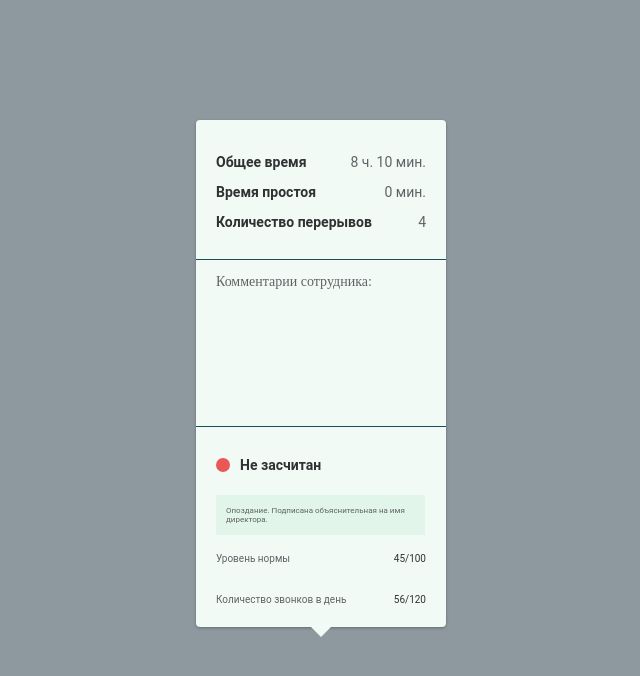
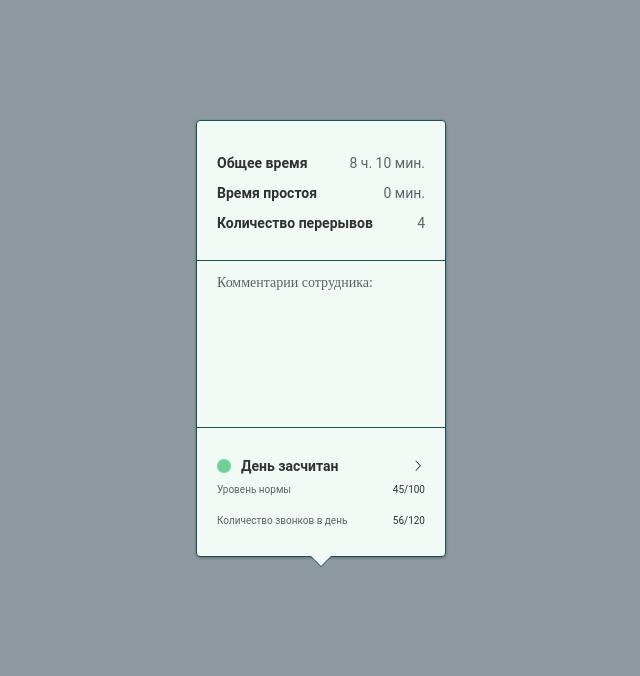
Before and after one commit to Zasetsky/day-statistics-popup-window, a Vue app: page / in a window 1280 px wide. Shown: the top 676 px of the page, without its empty margins (319-959 px from the left). Built offline with nearby package versions, Linux system fonts and the light colour scheme.

Commit message:
footer status select window

```diff
--- a/src/components/Footer.vue
+++ /dev/null
@@ -1,139 +0,0 @@
-<template>
-  <div class="footer">
-    <p class="footer__status">
-      <span
-        :style="{ backgroundColor: statusColor }"
-        class="status-circle"
-      ></span>
-      {{ statusText }}
-    </p>
-    <p class="footer__comment" v-if="status && status.comment">
-      {{ status.comment }}
-    </p>
-    <div
-      class="footer__extra-info"
-      v-if="status && status.dayStatus === 'danger'"
-    >
-      <p class="footer__extra-info__item">
-        Уровень нормы
-        <span>{{ user.normLevel.val }}/{{ user.normLevel.max }}</span>
-      </p>
-      <p class="footer__extra-info__item">
-        Количество звонков в день
-        <span>{{ user.callsCount.val }}/{{ user.callsCount.max }} </span>
-      </p>
-    </div>
-  </div>
-</template>
-
-<script lang="ts">
-import { Vue, Component } from "vue-property-decorator";
-import { User, Status } from "@/types";
-
-@Component
-export default class Footer extends Vue {
-  get user() {
-    return this.$store.getters.getUser as User;
-  }
-
-  get status() {
-    return this.$store.getters.getStatus as Status;
-  }
-
-  get statusColor() {
-    if (!this.status) return "transparent";
-
-    switch (this.status.dayStatus) {
-      case "success":
-        return "#6FCF97";
-      case "danger":
-        return "#EB5757";
-      case "warning":
-        return "#F2994A";
-      default:
-        return "transparent";
-    }
-  }
-
-  get statusText() {
-    if (!this.status) return "";
-
-    switch (this.status.dayStatus) {
-      case "success":
-        return "День засчитан";
-      case "danger":
-        return "Не засчитан";
-      case "warning":
-        return "Нарушения";
-      default:
-        return "";
-    }
-  }
-
-  mounted() {
-    console.log(this.status);
-  }
-}
-</script>
-
-<style scoped lang="scss">
-.footer {
-  display: flex;
-  flex-direction: column;
-  align-items: flex-start;
-  font-family: "Roboto", sans-serif;
-  border-top: 1px solid #17505b;
-  margin: 0 -20px -50px -20px;
-  padding: 20px;
-
-  &__status {
-    display: flex;
-    align-items: center;
-    margin-top: 10px;
-    color: #303133;
-    font-weight: bold;
-
-    .status-circle {
-      width: 14px;
-      height: 14px;
-      border-radius: 50%;
-      margin-right: 10px;
-    }
-  }
-
-  &__comment {
-    color: #606266;
-    background-color: #e2f5ea;
-    width: 90%;
-    padding: 11px 10px;
-    font-size: 8px;
-    word-break: keep-all;
-  }
-
-  &__extra-info {
-    display: flex;
-    flex-direction: column;
-    width: 100%;
-
-    &__item {
-      display: flex;
-      justify-content: space-between;
-      margin-top: 20px;
-      font-size: 10px;
-      color: #606266;
-
-      span {
-        color: #303133;
-      }
-    }
-
-    &__item:first-child {
-      margin-top: 10px;
-    }
-
-    &__item:last-child {
-      margin-bottom: 30px;
-    }
-  }
-}
-</style>
--- a/src/components/PopupWindow.vue
+++ b/src/components/PopupWindow.vue
@@ -21,9 +21,9 @@
 
 <script lang="ts">
 import { Vue, Component } from "vue-property-decorator";
-import Header from "./Header.vue";
-import Content from "./Content.vue";
-import Footer from "./Footer.vue";
+import Header from "./popup-window-components/Header.vue";
+import Content from "./popup-window-components/Content.vue";
+import Footer from "./popup-window-components/Footer.vue";
 
 @Component({
   components: {
@@ -41,6 +41,7 @@ export default class PopupWindow extends Vue {
 .popup-window {
   &__dialog .el-dialog {
     background-color: #f1faf5;
+    border: 1px solid #17505b;
     border-radius: 4px;
   }
 
@@ -64,6 +65,17 @@ export default class PopupWindow extends Vue {
     border-left: 10px solid transparent;
     border-right: 10px solid transparent;
     border-top: 10px solid #f1faf5;
+
+    &::before {
+      content: "";
+      position: absolute;
+      top: -10px;
+      left: -11px;
+      border-left: 11px solid transparent;
+      border-right: 11px solid transparent;
+      border-top: 11px solid #17505b;
+      z-index: -1;
+    }
   }
 }
 </style>
--- /dev/null
+++ b/src/components/popup-window-components/Footer.vue
@@ -0,0 +1,81 @@
+<template>
+  <div class="footer">
+    <footer-status />
+    <!-- <p class="footer__comment" v-if="status && status.comment">
+      {{ status.comment }}
+    </p> -->
+    <div class="footer__extra-info">
+      <p class="footer__extra-info__item">
+        Уровень нормы
+        <span>{{ user.normLevel.val }}/{{ user.normLevel.max }}</span>
+      </p>
+      <p class="footer__extra-info__item">
+        Количество звонков в день
+        <span>{{ user.callsCount.val }}/{{ user.callsCount.max }} </span>
+      </p>
+    </div>
+  </div>
+</template>
+
+<script lang="ts">
+import { Vue, Component } from "vue-property-decorator";
+import { User } from "@/types";
+import FooterStatus from "./footer-components/FooterStatus.vue";
+
+@Component({
+  components: {
+    FooterStatus,
+  },
+})
+export default class Footer extends Vue {
+  get user() {
+    return this.$store.getters.getUser as User;
+  }
+}
+</script>
+
+<style scoped lang="scss">
+.footer {
+  display: flex;
+  flex-direction: column;
+  align-items: flex-start;
+  font-family: "Roboto", sans-serif;
+  border-top: 1px solid #17505b;
+  margin: 0 -20px -50px -20px;
+  padding: 20px;
+
+  &__comment {
+    color: #606266;
+    background-color: #e2f5ea;
+    width: 90%;
+    padding: 11px 10px;
+    font-size: 8px;
+    word-break: keep-all;
+  }
+
+  &__extra-info {
+    display: flex;
+    flex-direction: column;
+    width: 100%;
+
+    &__item {
+      display: flex;
+      justify-content: space-between;
+      font-size: 10px;
+      color: #606266;
+
+      span {
+        color: #303133;
+      }
+    }
+
+    &__item:first-child {
+      margin-top: 10px;
+    }
+
+    &__item:last-child {
+      margin-bottom: 30px;
+    }
+  }
+}
+</style>
--- /dev/null
+++ b/src/components/popup-window-components/footer-components/FooterStatus.vue
@@ -0,0 +1,107 @@
+<template>
+  <div class="footer-status">
+    <div class="footer-status__info" @click="showOptions = !showOptions">
+      <div class="footer-status__info-text">
+        <span
+          :style="{ backgroundColor: statusColor }"
+          class="status-circle"
+        ></span>
+        <span>{{ statusText }}</span>
+      </div>
+      <i
+        v-if="user.isAdmin"
+        class="el-icon-arrow-right footer-status__arrow"
+      ></i>
+    </div>
+
+    <status-select-window
+      :statuses="statuses"
+      :getColor="getColor"
+      :show="showOptions"
+    />
+  </div>
+</template>
+
+<script lang="ts">
+import { Vue, Component } from "vue-property-decorator";
+import StatusSelectWindow from "./status-component/StatusSelectWindow.vue";
+import { User, Status } from "@/types";
+
+@Component({
+  components: {
+    StatusSelectWindow,
+  },
+})
+export default class FooterStatus extends Vue {
+  showOptions = false;
+  statuses = [
+    { value: "success", label: "День засчитан" },
+    { value: "warning", label: "Нарушение" },
+    { value: "danger", label: "День не засчитан" },
+  ];
+
+  get user() {
+    return this.$store.getters.getUser as User;
+  }
+
+  get status() {
+    return this.$store.getters.getStatus as Status;
+  }
+
+  get statusColor() {
+    return this.getColor(this.status?.dayStatus);
+  }
+
+  get statusText() {
+    if (!this.status) return "";
+    const status = this.statuses.find((s) => s.value === this.status.dayStatus);
+    return status ? status.label : "";
+  }
+
+  getColor(status: string) {
+    switch (status) {
+      case "success":
+        return "#6FCF97";
+      case "danger":
+        return "#EB5757";
+      case "warning":
+        return "#F2994A";
+      default:
+        return "transparent";
+    }
+  }
+}
+</script>
+
+<style scoped lang="scss">
+.footer-status {
+  display: flex;
+  align-items: center;
+  justify-content: space-between;
+  position: relative;
+  width: 100%;
+  margin-top: 10px;
+  color: #303133;
+  font-weight: bold;
+
+  &__info {
+    display: flex;
+    align-items: center;
+    cursor: pointer;
+    justify-content: space-between;
+    width: 100%;
+
+    &-text {
+      display: flex;
+      align-items: center;
+    }
+  }
+  .status-circle {
+    width: 14px;
+    height: 14px;
+    border-radius: 50%;
+    display: inline-block;
+    margin-right: 10px;
+  }
+}
+</style>
--- /dev/null
+++ b/src/components/popup-window-components/footer-components/status-component/StatusSelectWindow.vue
@@ -0,0 +1,113 @@
+<template>
+  <div v-if="show" class="window-status-options">
+    <div
+      v-for="status in statuses"
+      :key="status.value"
+      class="option"
+      :class="{
+        'option--selected': status.value === selectedStatus,
+      }"
+      @click.stop="updateStatus(status.value)"
+    >
+      <div class="option__selectable-area">
+        <div class="option__text">
+          <span
+            :style="{ backgroundColor: getColor(status.value) }"
+            class="option__text__status-circle"
+          ></span>
+          {{ status.label }}
+        </div>
+        <i
+          v-if="status.value === selectedStatus"
+          class="el-icon-check option__icon--selected"
+        ></i>
+      </div>
+    </div>
+  </div>
+</template>
+
+<script lang="ts">
+import { Vue, Component, Prop } from "vue-property-decorator";
+
+@Component
+export default class StatusSelectWindow extends Vue {
+  @Prop() statuses!: { value: string; label: string }[];
+  @Prop() getColor!: (status: string) => string;
+  @Prop({ default: false }) show!: boolean;
+
+  selectedStatus = "";
+
+  updateStatus(status: string) {
+    this.selectedStatus = status;
+  }
+}
+</script>
+
+<style scoped lang="scss">
+.window-status-options {
+  display: flex;
+  flex-direction: column;
+  justify-content: center;
+  align-items: flex-start;
+  height: 89px;
+  position: absolute;
+  left: 113%;
+  top: -32px;
+  width: 218px;
+  border: 1px solid #17505b;
+  background-color: #f1faf5;
+  border-radius: 4px;
+  padding: 20px;
+  z-index: 10;
+
+  .option {
+    display: flex;
+    align-items: center;
+    padding: 5px 10px;
+    justify-content: flex-start;
+    color: #303133;
+
+    &--selected {
+      color: #17505b;
+      cursor: default;
+
+      &:hover {
+        color: #17505b;
+      }
+    }
+
+    &:not(&--selected) {
+      cursor: pointer;
+
+      &:hover {
+        color: #6fcf97;
+      }
+    }
+
+    &__selectable-area {
+      display: flex;
+    }
+
+    &__text {
+      display: flex;
+      align-items: center;
+
+      &__status-circle {
+        width: 14px;
+        height: 14px;
+        border-radius: 50%;
+        display: inline-block;
+        margin-right: 10px;
+      }
+    }
+
+    &__icon--selected {
+      position: absolute;
+      right: 40px;
+      height: 4.5px;
+      width: 6.75px;
+      color: #17505b;
+    }
+  }
+}
+</style>
--- a/src/store/modules/status-module.ts
+++ b/src/store/modules/status-module.ts
@@ -3,7 +3,7 @@ import { Status, RootState } from "@/types";
 
 const statusModule: Module<Status, RootState> = {
   state: {
-    dayStatus: "danger",
+    dayStatus: "success",
     comment: "Опоздание. Подписана объяснительная на имя директора.",
   },
 
```
Also changed, not shown: src/components/popup-window-components/Content.vue (renamed from src/components/Content.vue), src/components/popup-window-components/Header.vue (renamed from src/components/Header.vue).
